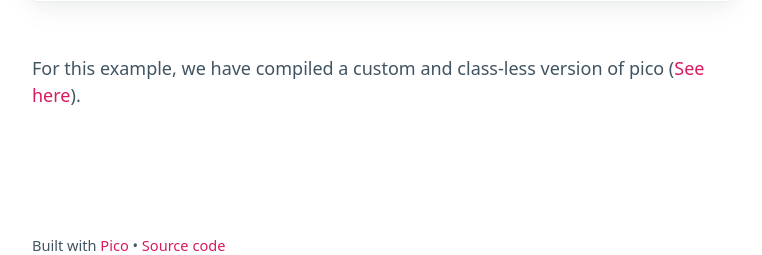
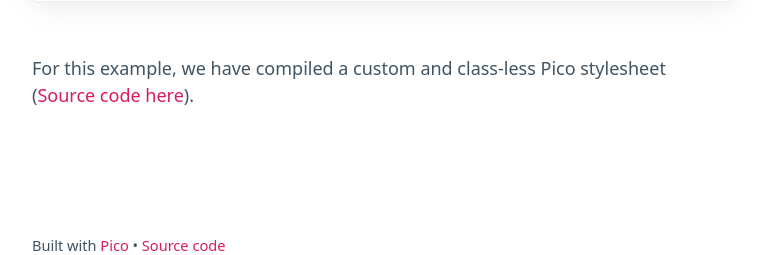
Before and after one commit to picocss/examples, a PHP site: page /google-amp/index.php in a window 1280 px wide. Shown: the part 1535-1790 px from the top of the page, without its empty margins (258-1020 px from the left). Run offline with PHP 8.4, Linux system fonts and the light colour scheme; some libraries are stand-ins or nearby versions; some web fonts are replaced.

Commit message:
Update index.php

```diff
--- a/google-amp/index.php
+++ b/google-amp/index.php
@@ -119,7 +119,7 @@
         </form>
       </article>
 
-      <p>For this example, we have compiled a custom and class-less version of pico (<a href="https://github.com/picocss/examples/blob/master/google-amp/scss/pico.google-amp.scss">See here</a>).</p>
+      <p>For this example, we have compiled a custom and class-less Pico stylesheet (<a href="https://github.com/picocss/examples/blob/master/google-amp/scss/pico.google-amp.scss">Source code here</a>).</p>
 
     </main>
 
```
